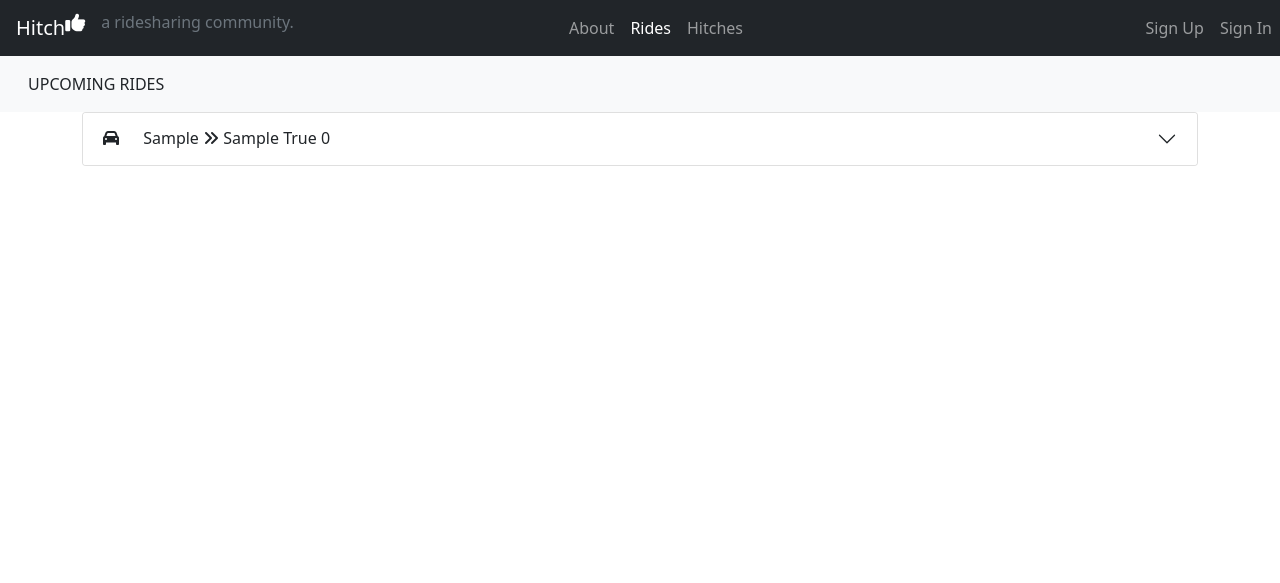
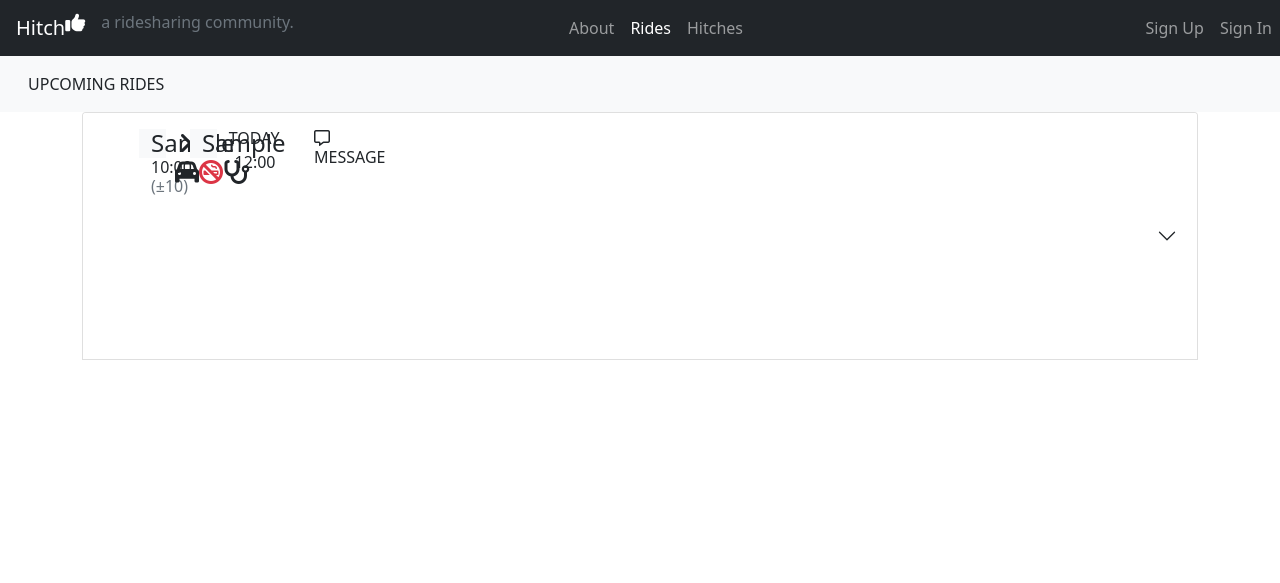
Before and after one commit to A-Hoenig/Hitch, a Django app: page / in a window 1280 px wide. Shown: the top 583 px of the page. Run offline with Django 4.2, Linux system fonts and the light colour scheme; tables that the repository leaves empty hold one stand-in row (values such as "Sample post"); parts of the project's set-up code (start-up, migrations or seed data) failed here and were passed over; some libraries are stand-ins or nearby versions.

Commit message:
build ride grid and link up symbol logic

```diff
--- a/rides/templates/rides/rides.html
+++ b/rides/templates/rides/rides.html
@@ -57,8 +57,33 @@
                             <button class="accordion-button collapsed" type="button" data-bs-toggle="collapse"
                                 data-bs-target="#flush-collapse{{t.id}}" aria-expanded="false"
                                 aria-controls="flush-collapse{{t.id}}">
-                                <div class="grid gap-3">
-                                    <!-- add vehicle thumbnail icon based on type-->
+
+
+
+                                <div class="container">
+                                    <div class="row mb-1">
+                                      <!-- Depart -->
+                                      <div class=" col-3 bg-light fs-4">{{t.depart.city}}</div>
+                                      <!-- Trip Arrows -->
+                                      <div class=" col-1 text-center fs-4">
+                                            {% if t.recurring == False and t.direction == 0 %}
+                                                <span><i class="fa-solid fa-angle-right"></i></span>
+                                            {% elif t.recurring == True and t.direction == 0 %}
+                                                <span><i class="fa-solid fa-angles-right"></i></span>
+                                            {% elif t.recurring == False and t.direction == 1 %}
+                                                <span><i class="fa-solid fa-angle-left"></i><i class="fa-solid fa-angle-right"></i></span>
+                                            {% elif t.recurring == True and t.direction == 1 %}
+                                                <span><i class="fa-solid fa-angles-left"></i><i class="fa-solid fa-angles-right"></i></span>
+                                            {% endif %}
+                                      </div>
+                                      <!-- Destination -->
+                                      <div class=" col-3 bg-light fs-4">{{t.destination.city}}</div>
+                                      <!-- Depart Date -->
+                                      <div class=" col-1">TODAY</div>
+                                      <!-- Depart Time -->
+                                      <div class=" col-1">10:00 <span class="text-secondary">(±10)</span></div>
+                                      <!-- Vehicle Type Symbol -->
+                                      <div class=" col-1 text-center fs-4">
                                             {% if t.vehicle.type == 3%}
                                                 <span class="icon"><i class="fa-solid fa-van-shuttle"></i></span>
                                             {% elif t.vehicle.type == 4 %}
@@ -70,31 +95,42 @@
                                             {% else %}
                                                 <span class="icon"><i class="fa-solid fa-car"></i></span>
                                             {% endif %}
+                                      </div>
+                                      <!-- Smoking or No Smoking -->
+                                      <div class=" col-1 text-center fs-4 text-danger">
+                                        {% if t.vehicle.smoking == True %}
+                                            <i class="fa-solid fa-ban-smoking"></i>
+                                        {% endif %}
+                                      </div>
+                                      <!-- Purpose of Trip -->
+                                      <div class=" col-1 text-center fs-4">
+                                        <i class="fa-solid fa-stethoscope"></i>
+                                      </div>
+                                    </div>
 
-                                    <span class="ms-3" id="depart">{{t.depart.city}}</span>
 
-                                    <!-- select symbol for recurring and direction of trip-->
-                                    {% if t.recurring == False and t.direction == 0 %}
-                                        <span><i class="fa-solid fa-angle-right"></i></span>
-                                    {% elif t.recurring == True and t.direction == 0 %}
-                                        <span><i class="fa-solid fa-angles-right"></i></span>
-                                    {% elif t.recurring == False and t.direction == 1 %}
-                                        <span><i class="fa-solid fa-angle-left"></i><i class="fa-solid fa-angle-right"></i></span>
-                                    {% elif t.recurring == True and t.direction == 1 %}
-                                        <span><i class="fa-solid fa-angles-left"></i><i class="fa-solid fa-angles-right"></i></span>
-                                    {% endif %}
+                                    <div class="row mb-1">
+                                      <div class=" col-7 text-center"></div>
+                                      <!-- <div class=" col-1 text-center">TUE</div>
+                                      <div class=" col-1 text-center">WED</div>
+                                      <div class=" col-1 text-center">THU</div>
+                                      <div class=" col-1 text-center">FRI</div>
+                                      <div class=" col-1 text-center">SAT</div>
+                                      <div class=" col-1 text-center">SUN</div> -->
+                                      <div class=" col-1 retrun"></div>
+                                      <div class=" col-1 time2">12:00</div>
+                                      <!-- <div class=" col-1 CAR">CAR</div> -->
+                                      <!-- <div class=" col-1 SMOKE">SMOKE</div>
+                                      <div class=" col-1 TYPE">TYPE</div> -->
+                                    </div>
+                                    <div class="row">
+                                      <div class=" col-12 message">
+                                        <i class="fa-regular fa-message"></i>
+                                        MESSAGE
+                                    </div>
+                                    </div>
+                                  </div>
 
-                                    <span>{{t.destination.city}}</span>
-
-                                    <span>{{t.recurring}} {{t.direction}}</span>
-
-                                    <!-- add electic plug icon based for electric and hybrid-->
-                                    {% if t.vehicle.engine == 2 %}
-                                    <span class="ms-3"><i class="fa-solid fa-plug"></i></span>
-                                    {% endif %}
-                                    {% if t.vehicle.engine == 3 %}
-                                    <span class="ms-3"><i class="fa-solid fa-plug"></i></span>
-                                    {% endif %}
                                 </div>
                             </button>
                         </h2>
--- a/static/css/style.css
+++ b/static/css/style.css
@@ -24,3 +24,50 @@
  #deleteBtn {
    display: none !important;
  }
+
+ .container {  display: grid;
+   grid-template-columns: 1fr 1fr 1fr 1fr 1fr 1fr 1fr 1fr 1fr 1fr 1fr 1fr;
+   grid-template-rows: 1fr 1fr 1fr;
+   gap: 0px 0px;
+   grid-auto-flow: row;
+   grid-template-areas:
+     "FROM FROM FROM ARROW TO TO TO DATE TIME CAR SMOKE TYPE"
+     "mon tue wed thu fri sat sun retrun time2 CAR SMOKE TYPE"
+     "message message message message message message message message message message message message";
+ }
+
+ .FROM { grid-area: FROM; }
+
+ .ARROW { grid-area: ARROW; }
+
+ .TO { grid-area: TO; }
+
+ .DATE { grid-area: DATE; }
+
+ .TIME { grid-area: TIME; }
+
+ .CAR { grid-area: CAR; }
+
+ .SMOKE { grid-area: SMOKE; }
+
+ .TYPE { grid-area: TYPE; }
+
+ .mon { grid-area: mon; }
+
+ .tue { grid-area: tue; }
+
+ .wed { grid-area: wed; }
+
+ .thu { grid-area: thu; }
+
+ .fri { grid-area: fri; }
+
+ .sat { grid-area: sat; }
+
+ .sun { grid-area: sun; }
+
+ .retrun { grid-area: retrun; }
+
+ .time2 { grid-area: time2; }
+
+ .message { grid-area: message; }
```
Lines whose indentation alone changed are shown as unchanged.
